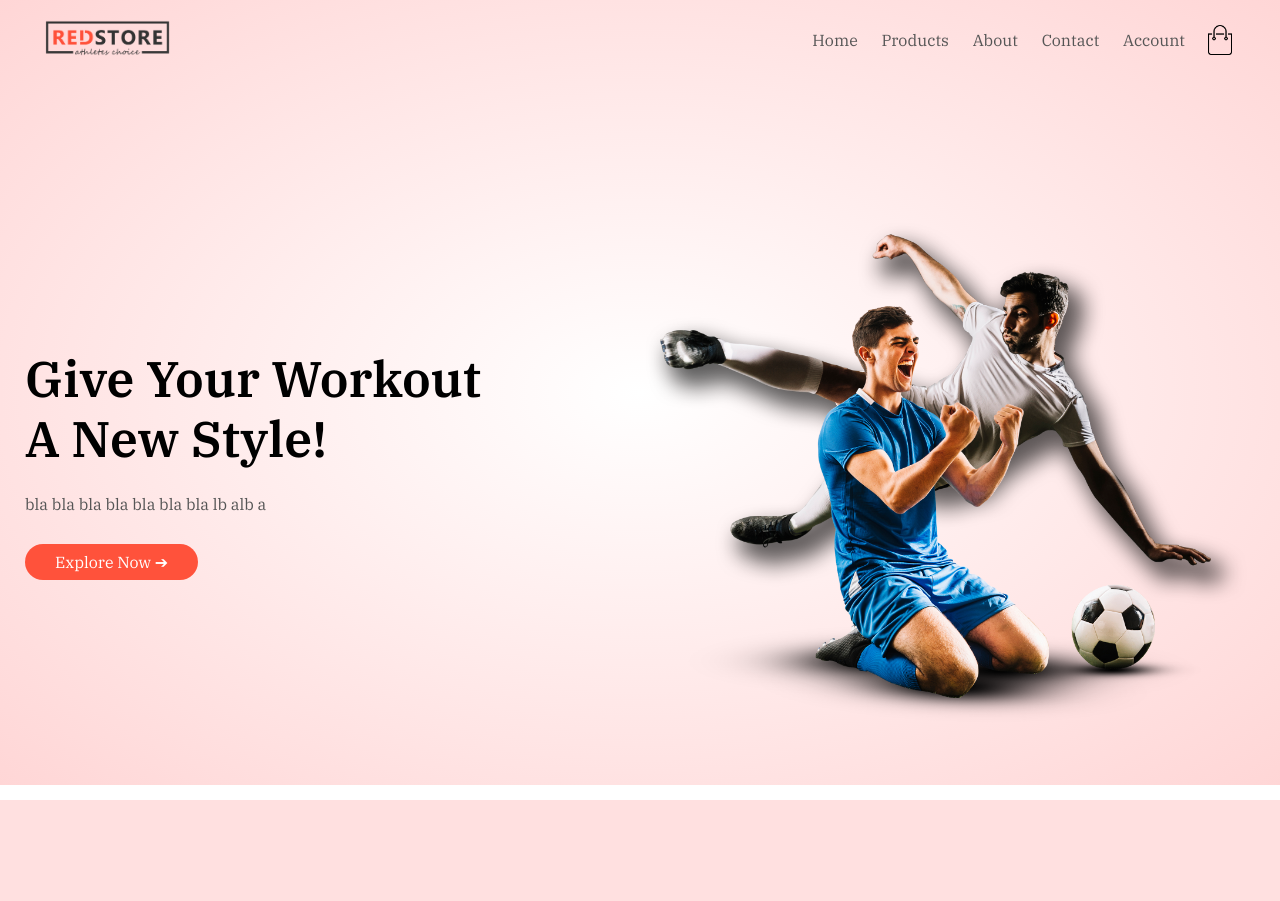
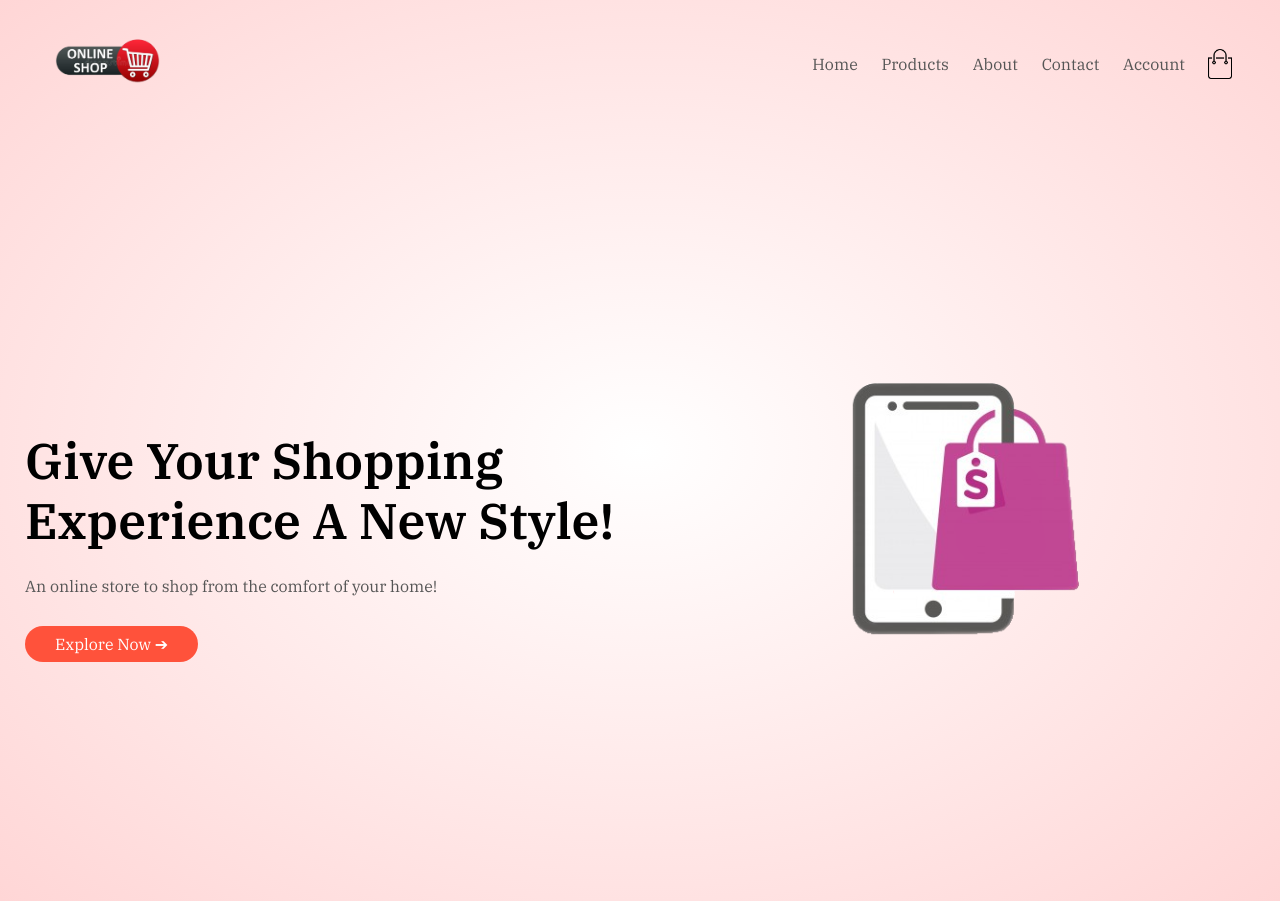
Before and after one commit to KaramFH/EECE430-WebSalesApp, a Django app: page / in a window 1280 px wide. Before the commit the page ends 800 px from the top, so only its background shows below. Run offline with Django 3.2, Linux system fonts and the light colour scheme.

Commit message:
updated pictures

```diff
--- a/store/templates/store/home.html
+++ b/store/templates/store/home.html
@@ -15,7 +15,7 @@
 		<div class="navbar">
 		<div class="logo">
 			<!-- images/logo.png -->
-			<img src="{% static 'store/images/logo.png' %}" width="125px">
+			<img src="{% static 'store/images/modern-shop.png' %}" width="125px">
 		</div>
 		<nav>
 			<ul>
@@ -30,12 +30,12 @@
 	</div>
 	<div class="row">
 		<div class="col-2">
-			<h1>Give Your Workout<br> A New Style! </h1>
-			<p>bla bla bla bla bla bla bla lb alb a</p>
+			<h1>Give Your Shopping Experience A New Style! </h1>
+			<p>An online store to shop from the comfort of your home!</p>
 			<a href="" class="btn">Explore Now &#10132;</a>
 		</div>
 		<div class="col-2">
-			<img src="{% static 'store/images/image1.png' %}">
+			<img src="{% static 'store/images/shop-online-button.png' %}">
 		</div>
 	</div>
 	</div>
```
Also changed, not shown: store/static/store/images/modern-shop.png (added), store/static/store/images/shop-online-button.png (added).
